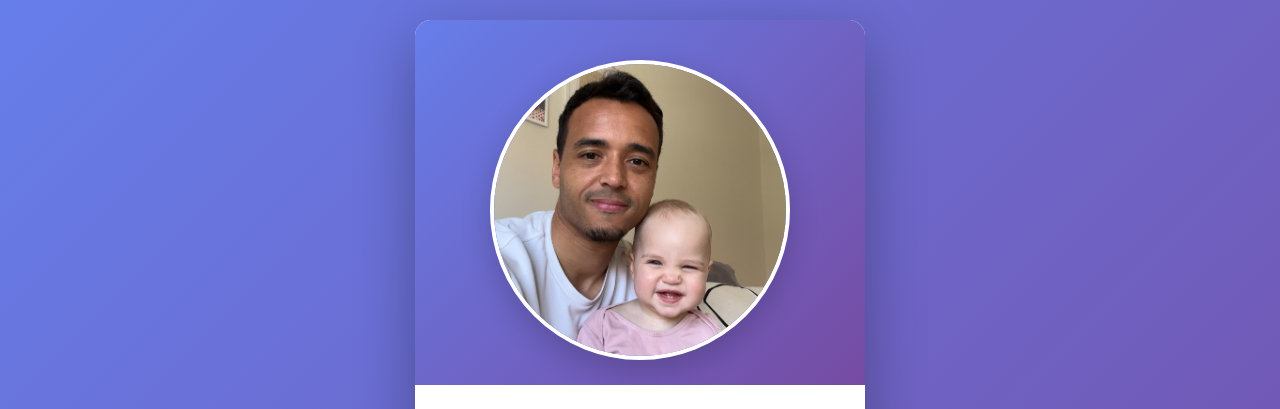
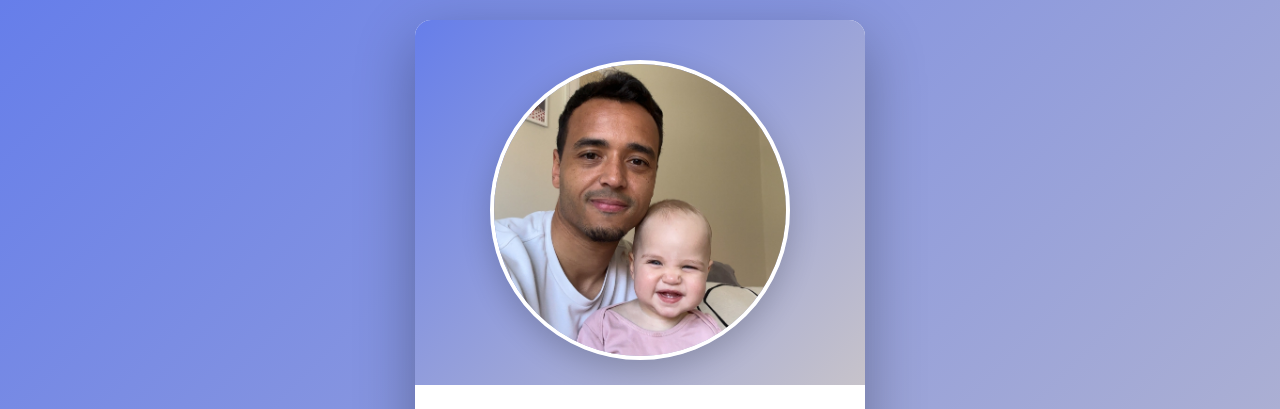
Before and after one commit to MR1092/portfolio_v1, a plain HTML site: page projects/01-html-profile-card/index.html in a window 1280 px wide. Shown: the top 409 px of the page. Drawn offline with Linux system fonts and the light colour scheme.

Commit message:
color update for body, profile-header

```diff
--- a/projects/01-html-profile-card/styles.css
+++ b/projects/01-html-profile-card/styles.css
@@ -10,7 +10,7 @@ html {
 
 body {
   font-family: "Segoe UI", Tahoma, Geneva, Verdana, sans-serif;
-  background: linear-gradient(135deg, #667eea 0%, #764ba2 100%);
+  background: linear-gradient(135deg, #667eea 0%, #c7c3ca 100%);
   min-height: 100vh;
   display: flex;
   justify-content: center;
@@ -57,7 +57,7 @@ body {
 
 /* Profile header with background */
 .profile-header {
-  background: linear-gradient(135deg, #667eea 0%, #764ba2 100%);
+  background: linear-gradient(135deg, #667eea 0%, #c7c3ca 100%);
   padding: 40px 20px 20px;
   text-align: center;
   overflow: hidden;
```
